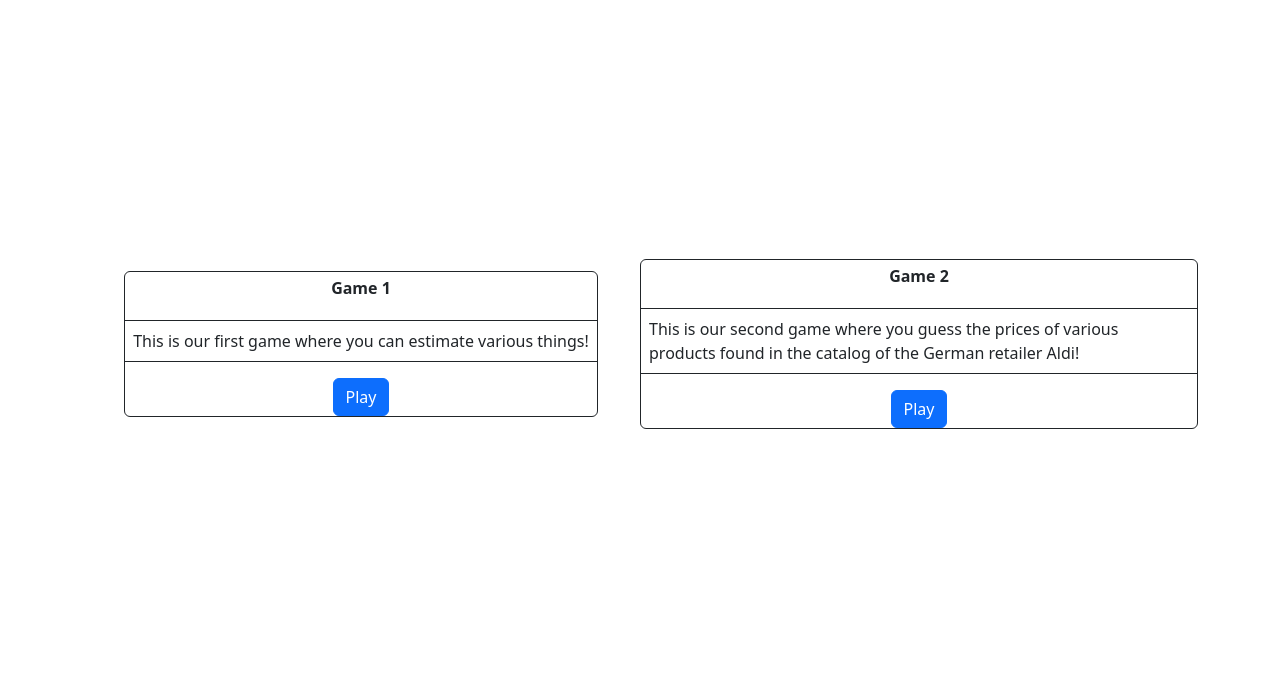
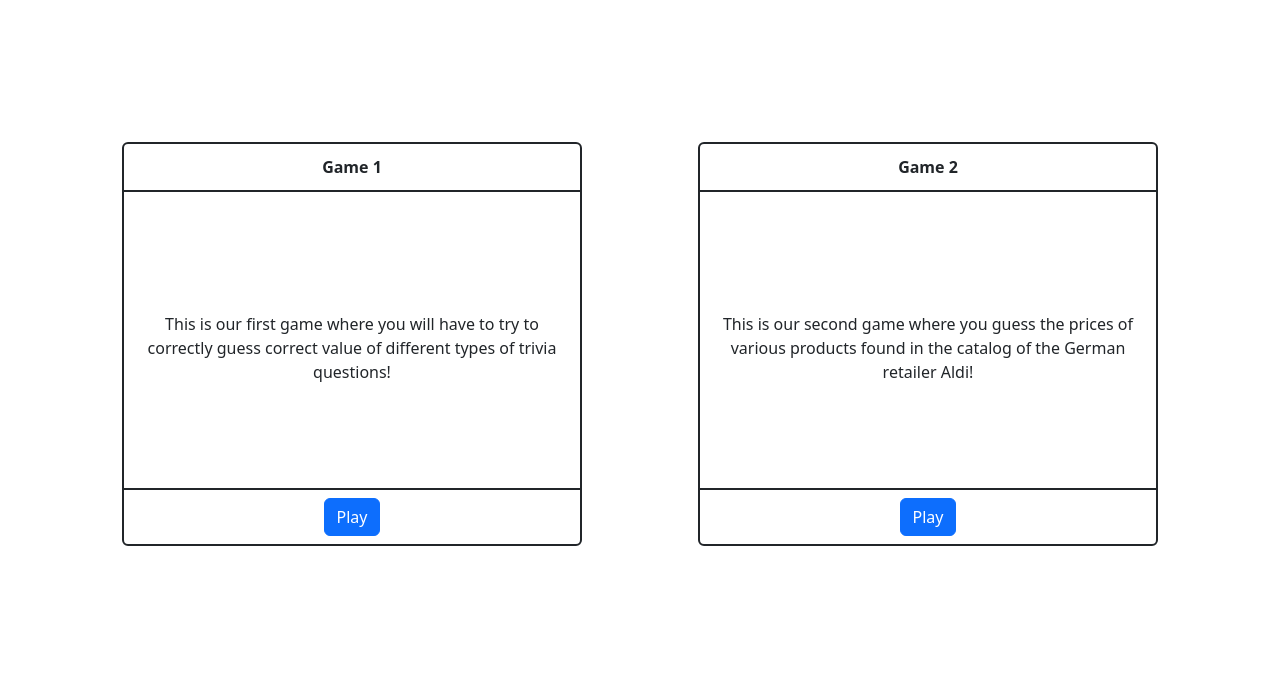
Before and after one commit to IkeTurtle/gamedle, a Flask app: page /games in a window 1280 px wide. Shown: the part 56-735 px from the top of the page. Run offline with Flask 3, Linux system fonts and the light colour scheme; some libraries are stand-ins or nearby versions.

Commit message:
changes to game_Select ui

```diff
--- a/templates/game_select.html
+++ b/templates/game_select.html
@@ -42,34 +42,42 @@
             </div>
         </div>
     </nav>
-<div class="container h-100">
-            <div class="d-flex h-100 justify-content-evenly align-items-center">
-                    <div class="d-flex w-50 flex-column align-items-center">
-                        <div class="border border-dark border-1 rounded-2">
-                            <div class="vstack gap-3 align-items-center">
-                                <div class="p-1 fw-bold">Game 1</div>
-                                    <div class="border border-dark border-1 border-start-0 border-end-0">
-                                    <div class="p-2">This is our first game where you can estimate various things!</div>
+        <div class="d-flex h-100 justify-content-evenly align-items-center">
+            <div class="d-flex justify-content-evenly align-items-center" style="height: 60%;">
+
+                    <div class="d-flex w-50 h-100 flex-column align-items-center">
+                        <div class="h-100 border border-dark border-2 rounded-2" style="width: 80%">
+                            <div class="d-flex flex-column justify-content-between align-items-center" style="height: 100%;">
+                                <div class="row p-1 m-1 fw-bold align-items-center" style="height: 10%;">Game 1</div>
+                                    <div class="border border-dark border-2 border-start-0 border-end-0" style="height: 80%; width: 100%;">
+                                    <div class="row text-center m-2 align-items-center" style="height: 100%;">This is our first game where you will have to try to correctly guess correct value of different types of trivia questions!</div>
                                     </div>
+                                <div class="row align-items-center m-2" style="height: 10%;">
                                 <a class="btn btn-primary" href="../GameSet1" >Play</a>
+                                </div>
+                            </div>
                             </div>
                         </div>
-                    </div>
-                    <div class="d-flex w-50 flex-column align-items-center">
-                        <div class="border border-dark border-1 rounded-2">
-                            <div class="vstack gap-3 align-items-center">
-                                <div class="p-1 fw-bold">Game 2</div>
-                                    <div class="border border-dark border-1 border-start-0 border-end-0">
-                                    <div class="p-2">This is our second game where you guess the prices of various products found in the catalog of the German retailer Aldi!</div>
+
+                    <div class="d-flex w-50 h-100 flex-column align-items-center">
+                        <div class="h-100 border border-dark border-2 rounded-2" style="width: 80%">
+                            <div class="d-flex flex-column justify-content-between align-items-center" style="height: 100%;">
+                                <div class="row p-1 m-1 fw-bold align-items-center" style="height: 10%;">Game 2</div>
+                                    <div class="border border-dark border-2 border-start-0 border-end-0" style="height: 80%; width: 100%;">
+                                    <div class="row text-center m-2 align-items-center" style="height: 100%;">This is our second game where you guess the prices of various products found in the catalog of the German retailer Aldi!</div>
                                     </div>
-                                <a class="btn btn-primary w-20" href="../GameSet1" >Play</a>
+                                <div class="row align-items-center m-2" style="height: 10%;">
+                                    <a class="btn btn-primary" href="../GameSet1">Play</a>
+                                </div>
+                            </div>
                             </div>
                         </div>
                     </div>
 
+                </div>
             </div>
+        </div>
 
- </div>
 
     {{ bootstrap.load_js() }}
 </body>
```
